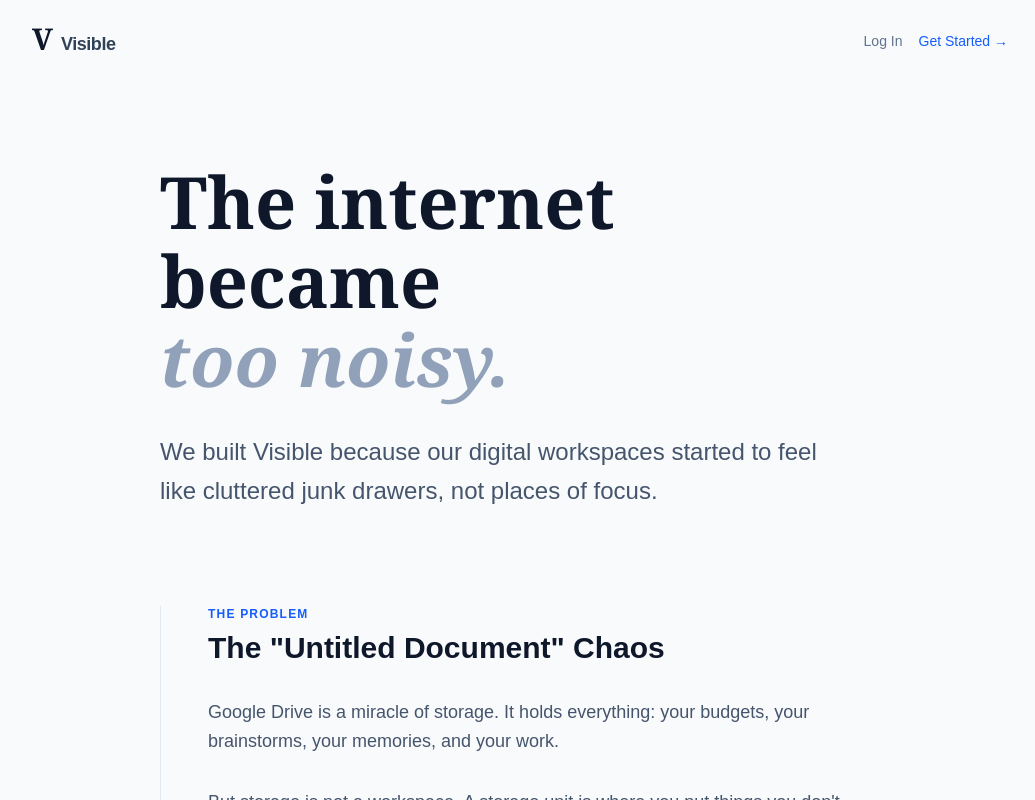
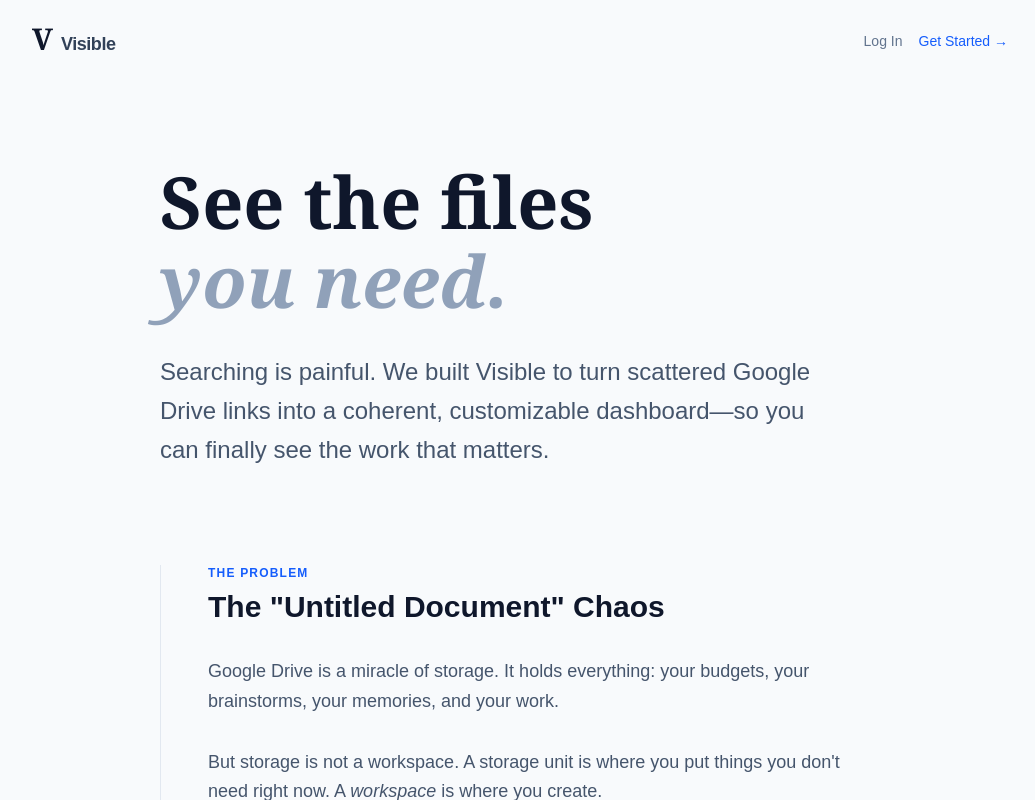
Before and after one commit to paulpriddy05-dot/visible-app, a Next.js app: page /why in a window 1280 px wide. Shown: the top 800 px of the page, without its empty margins (120-1155 px from the left). Built offline with nearby package versions, Linux system fonts and the light colour scheme.

Commit message:
language update

```diff
--- a/app/page.tsx
+++ b/app/page.tsx
@@ -30,8 +30,6 @@ export default function LandingPage() {
       Our Story
     </Link>
 
-    <Link href="/login" className="...">Log In</Link>
-    <Link href="/signup" className="...">Get Started</Link>
   </div>
 </nav>
           <div className="flex items-center gap-4 sm:gap-6">
--- a/app/why/page.tsx
+++ b/app/why/page.tsx
@@ -27,11 +27,11 @@ export default function WhyPage() {
         {/* 2. THE MANIFESTO */}
         <section className="mb-24">
           <h1 className="font-serif text-5xl md:text-7xl font-bold text-slate-900 dark:text-zinc-50 leading-[1.1] mb-8">
-            The internet became <br/>
-            <span className="text-slate-400 dark:text-zinc-600 italic">too noisy.</span>
+            See the files <br/>
+            <span className="text-slate-400 dark:text-zinc-600 italic">you need.</span>
           </h1>
           <p className="text-xl md:text-2xl text-slate-600 dark:text-zinc-400 leading-relaxed max-w-2xl">
-            We built Visible because our digital workspaces started to feel like cluttered junk drawers, not places of focus.
+            Searching is painful. We built Visible to turn scattered Google Drive links into a coherent, customizable dashboard—so you can finally see the work that matters.
           </p>
         </section>
 
```
